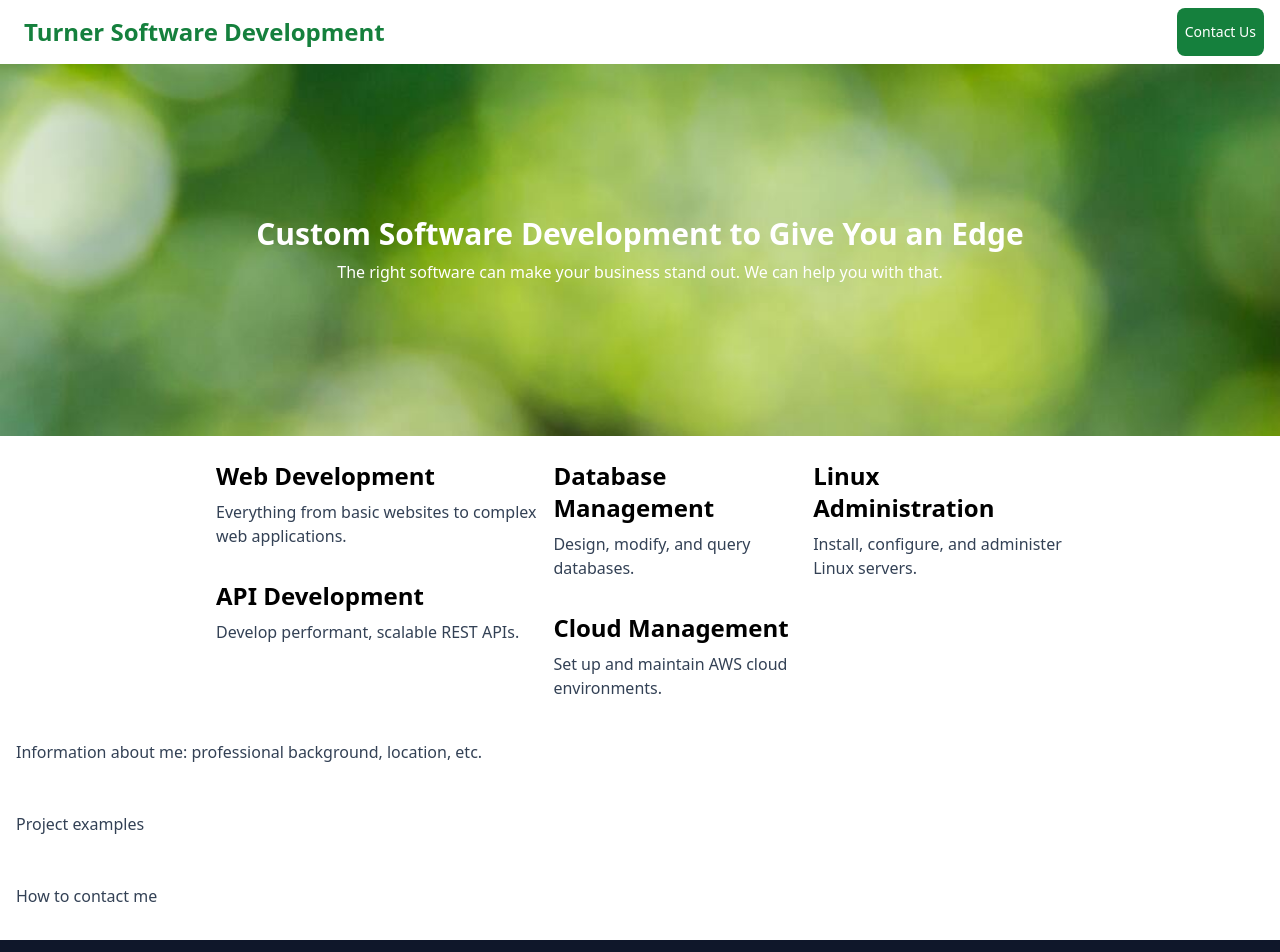
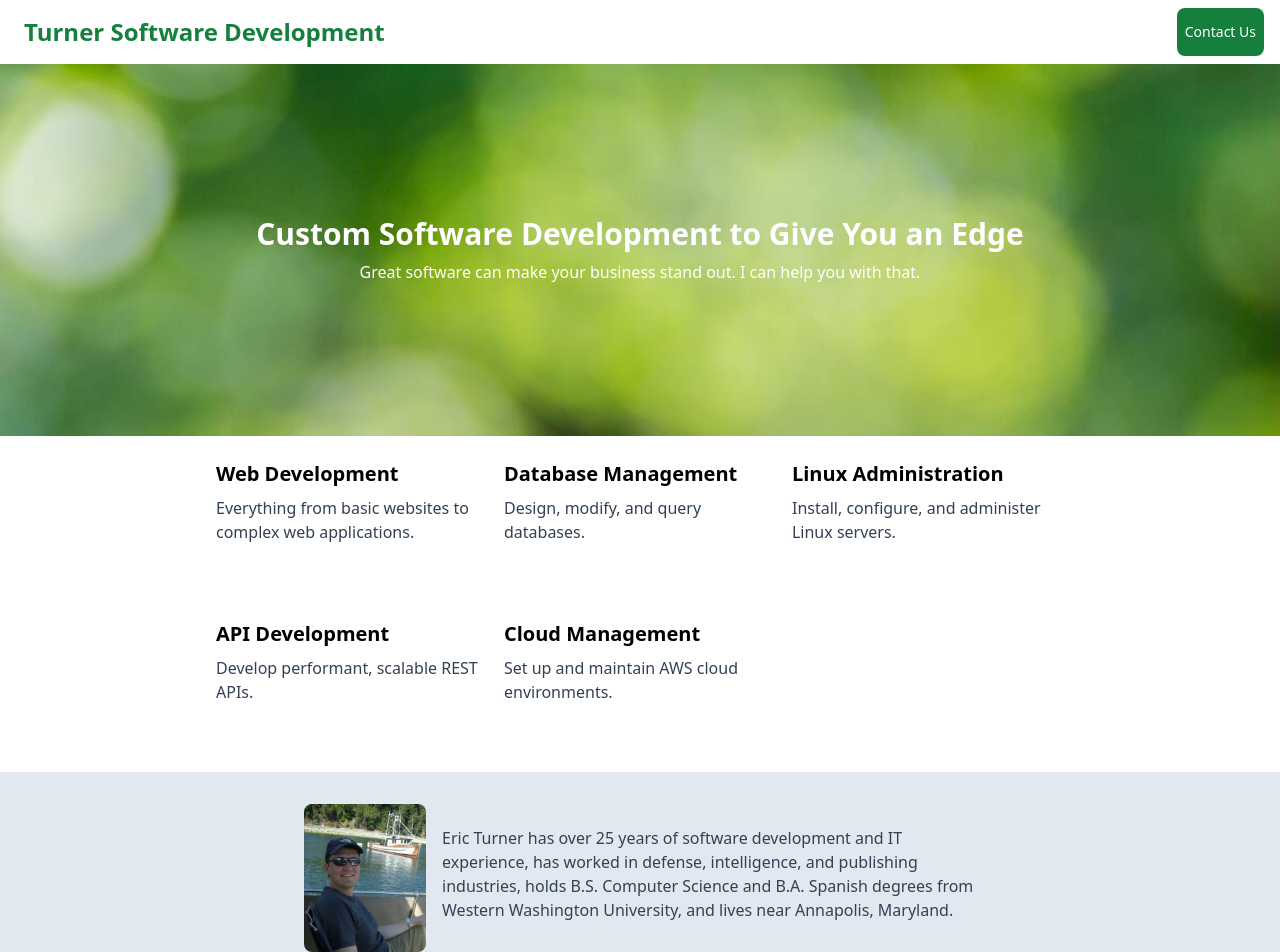
Before and after one commit to TurnerSoftwareDev/turnersoftwaredev.github.io, a Next.js app: page / in a window 1280 px wide. Shown: the top 952 px of the page. Built offline with nearby package versions, Linux system fonts and the light colour scheme.

Commit message:
Added About section

```diff
--- a/components/about.js
+++ b/components/about.js
@@ -1,9 +1,20 @@
 import classNames from 'classnames';
+import Image from 'next/image';
 
 export default function About({className}) {
     return (
-        <section className={classNames('about p-4', className)}>
-            <p>Information about me: professional background, location, etc.</p>
+        <section className={classNames('about flex flex-col items-center p-4 md:p-8', className)}>
+            <div className="flex flex-row items-center max-w-2xl">
+                <Image className="rounded-lg"
+                       src="/images/eric_on_boat.jpg"
+                       alt="Eric Turner on a boat"
+                       width={384/3}
+                       height={466/3} />
+
+                <p className="ml-4 w-5/6">Eric Turner has over {new Date().getFullYear()-1997} years of software development
+                    and IT experience, has worked in defense, intelligence, and publishing industries, holds B.S. Computer Science and B.A. Spanish degrees from Western Washington University,
+                and lives near Annapolis, Maryland.</p>
+            </div>
         </section>
     )
 }
--- a/components/heroUnit.js
+++ b/components/heroUnit.js
@@ -6,8 +6,8 @@ export default function HeroUnit({className}) {
             className={classNames('hero p-4 md:p-20 lg:p-36 bg-hero-800 md:bg-hero-1200 bg-cover bg-fixed text-white', className)}>
             <div className="flex flex-col lg:justify-center lg:text-center">
                 <h1 className="text-white font-bold">Custom Software Development to Give You an Edge</h1>
-                <p>The right software can make your business stand out.
-                    We can help you with that.</p>
+                <p>Great software can make your business stand out.
+                    I can help you with that.</p>
             </div>
         </section>
     )
--- a/components/pages/home.js
+++ b/components/pages/home.js
@@ -10,7 +10,7 @@ export default function HomePage() {
         <PageLayout title="Home - Turner Software Development">
             <HeroUnit className="mb-2"/>
             <Services className="mb-2" />
-            <About className="mb-2"/>
+            <About className="mb-2 bg-slate-200"/>
             <Portfolio className="mb-2" />
             <Contact className="mb-2" />
         </PageLayout>
--- a/components/services.js
+++ b/components/services.js
@@ -1,10 +1,38 @@
 import classNames from 'classnames';
 import partition from '../lib/partition';
 
+const servicesData = [
+    {
+        id: "web-development",
+        name: "Web Development",
+        description: "Everything from basic websites to complex web applications."
+    },
+    {
+        id: "api-development",
+        name: "API Development",
+        description: "Develop performant, scalable REST APIs."
+    },
+    {
+        id: "database-management",
+        name: "Database Management",
+        description: "Design, modify, and query databases."
+    },
+    {
+        id: "cloud-management",
+        name: "Cloud Management",
+        description: "Set up and maintain AWS cloud environments."
+    },
+    {
+        id: "linux-administration",
+        name: "Linux Administration",
+        description: "Install, configure, and administer Linux servers."
+    }
+];
+
 function Service({name, description, className}) {
     return (
-        <div className={classNames('service md:p-2', className)}>
-            <h2>{name}</h2>
+        <div className={classNames('service md:p-2 md:h-40', className)}>
+            <h3>{name}</h3>
             <p>{description}</p>
         </div>
     )
@@ -12,41 +40,18 @@ function Service({name, description, className}) {
 
 function ServiceGroup({services, className}) {
     return (
-        <div className={classNames("serviceRow", className)}>
-            {services.map((service) => (<Service {...service} />))}
+        <div className={classNames("serviceGroup", className)}>
+            {services.map((service) => (<Service key={service.id} {...service} />))}
         </div>
     )
 }
-
-const services = [
-    {
-        name: "Web Development",
-        description: "Everything from basic websites to complex web applications."
-    },
-    {
-        name: "API Development",
-        description: "Develop performant, scalable REST APIs."
-    },
-    {
-        name: "Database Management",
-        description: "Design, modify, and query databases."
-    },
-    {
-        name: "Cloud Management",
-        description: "Set up and maintain AWS cloud environments."
-    },
-    {
-        name: "Linux Administration",
-        description: "Install, configure, and administer Linux servers."
-    }
-];
 
 export default function Services({className}) {
     return (
         <section className={classNames('services flex flex-col md:items-center', className)}>
             <div className="flex flex-col md:flex-row px-4 max-w-4xl">
-                {partition(services,2).map((group) => (
-                    <ServiceGroup className="flex flex-col" services={group} />
+                {partition(servicesData,2).map((services, i) => (
+                    <ServiceGroup key={`group-${i}`} className={`flex flex-col md:w-1/3`} services={services} />
                 ))}
             </div>
         </section>
```
Also changed, not shown: public/images/eric_on_boat.jpg (added).
